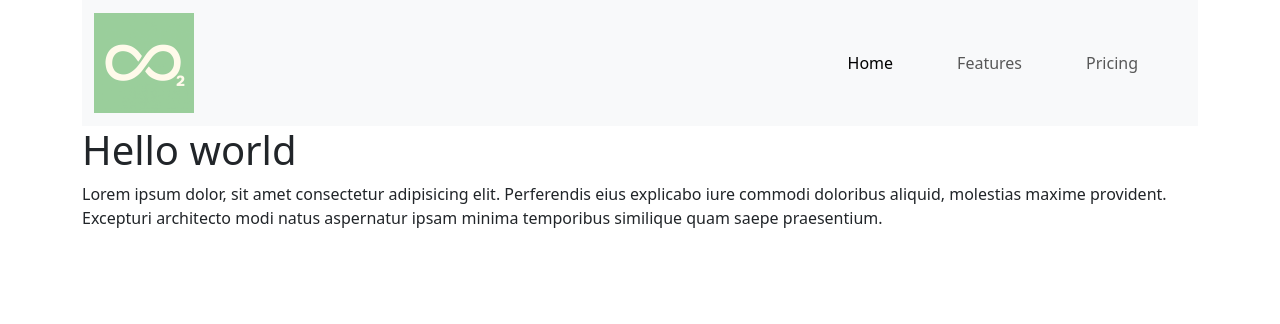
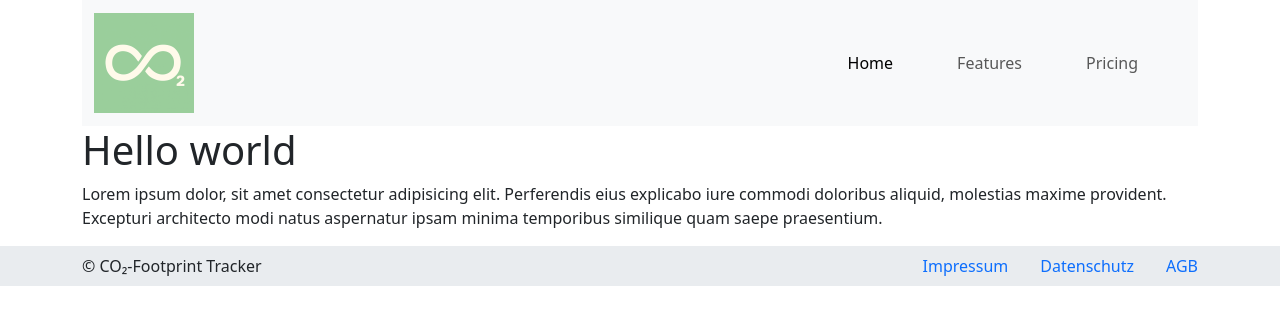
Before and after one commit to dustin-keks/IPWA01-01, a SvelteKit app in the folder fallstudie/: page / in a window 1280 px wide. Shown: the top 324 px of the page. Built offline with nearby package versions, Linux system fonts and the light colour scheme.

Commit message:
add footer

```diff
--- a/fallstudie/src/app.scss
+++ b/fallstudie/src/app.scss
@@ -21,6 +21,7 @@ $navbar-nav-link-padding-x: 2rem;
 @import "../node_modules/bootstrap/scss/type";
 @import "../node_modules/bootstrap/scss/images";
 @import "../node_modules/bootstrap/scss/containers";
+@import "../node_modules/bootstrap/scss/grid";
 @import "../node_modules/bootstrap/scss/helpers";
 @import "../node_modules/bootstrap/scss/navbar";
 @import "../node_modules/bootstrap/scss/nav";
--- /dev/null
+++ b/fallstudie/src/lib/components/Footer.svelte
@@ -0,0 +1,23 @@
+<footer class="bg-body-secondary">
+  <div class="container">
+    <div class="row">
+      <div class="col-12 col-sm-auto">
+        <div class="py-2 pe-3 text-center">&copy; CO₂-Footprint Tracker</div>
+      </div>
+      <div class="col">
+        <ul class="nav justify-content-center justify-content-sm-end">
+          <li class="nav-item">
+            <a class="nav-link active" aria-current="page" href="#">Impressum</a
+            >
+          </li>
+          <li class="nav-item">
+            <a class="nav-link" href="#">Datenschutz</a>
+          </li>
+          <li class="nav-item">
+            <a class="nav-link pe-0" href="#">AGB</a>
+          </li>
+        </ul>
+      </div>
+    </div>
+  </div>
+</footer>
--- a/fallstudie/src/routes/+layout.svelte
+++ b/fallstudie/src/routes/+layout.svelte
@@ -2,6 +2,7 @@
   import "../app.scss";
   import favicon from "$lib/assets/favicon.svg";
   import Header from "$lib/components/Header.svelte";
+  import Footer from "$lib/components/Footer.svelte";
 
   let { children } = $props();
 </script>
@@ -14,3 +15,5 @@
 <Header />
 
 {@render children?.()}
+
+<Footer />
```
